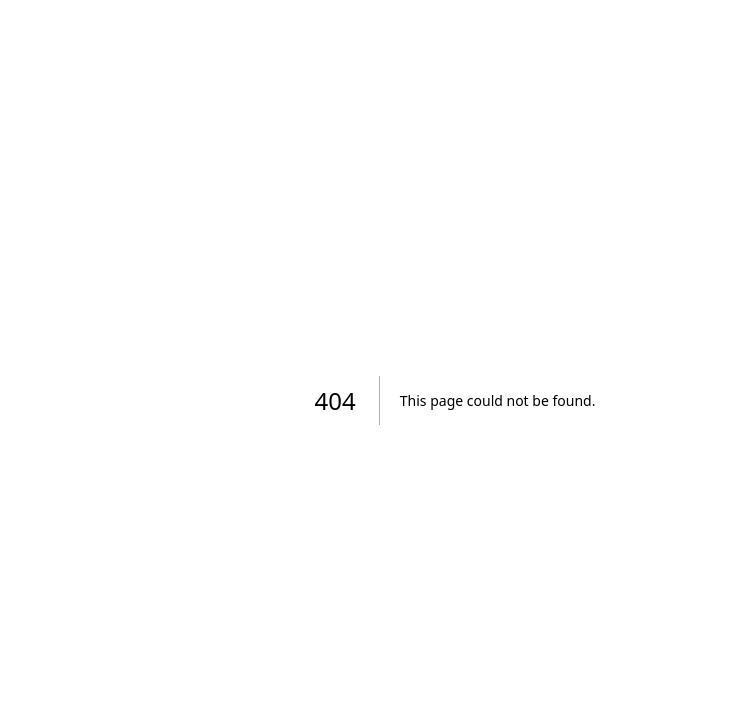
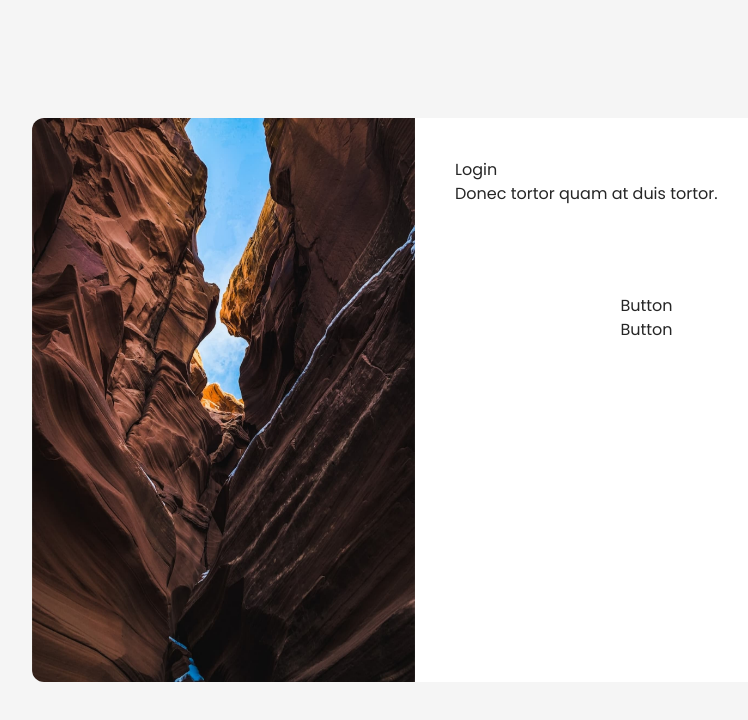
Before and after one commit to anjankarmakar10/project-dashboard, a Next.js app: page /login in a window 1280 px wide. Before the commit this address had no page. Shown: the top 720 px of the page, without its empty margins (185-933 px from the left). Built offline with nearby package versions, Linux system fonts and the light colour scheme.

Commit message:
build login page layout

```diff
--- /dev/null
+++ b/src/app/login/page.tsx
@@ -0,0 +1,30 @@
+import Image from "next/image";
+
+const Login = () => {
+  return (
+    <div className="grid place-content-center min-h-screen ">
+      <section className="max-w-4xl mx-auto flex bg-white min-h-[564px] rounded-xl overflow-hidden">
+        <div className="flex-1 hidden md:flex">
+          <Image
+            width={450}
+            height={100}
+            className="h-[564px]"
+            src={"/assets/mountain.jpg"}
+            alt="A mountain image "
+          />
+        </div>
+        <div className="flex-1 p-10">
+          <h3>Login</h3>
+          <p>Donec tortor quam at duis tortor.</p>
+          <div className="flex flex-col mt-10">
+            <input type="email" />
+            <input type="password" />
+            <button>Button</button>
+            <button>Button</button>
+          </div>
+        </div>
+      </section>
+    </div>
+  );
+};
+export default Login;
```
